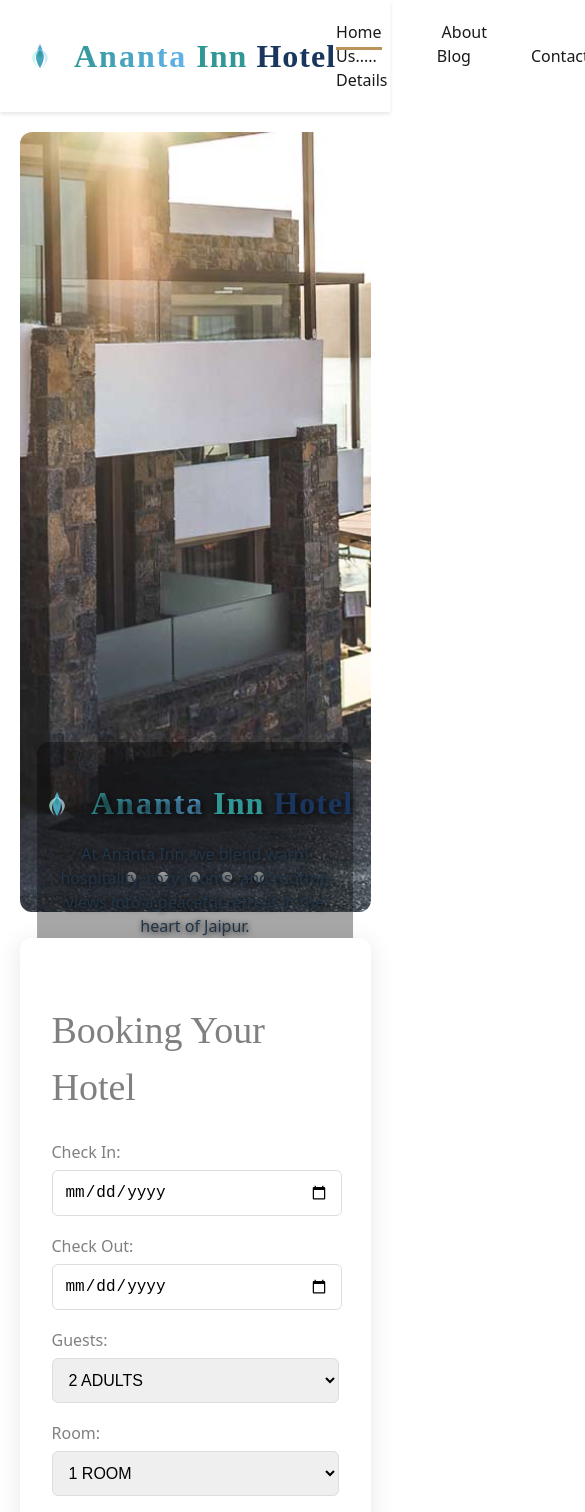
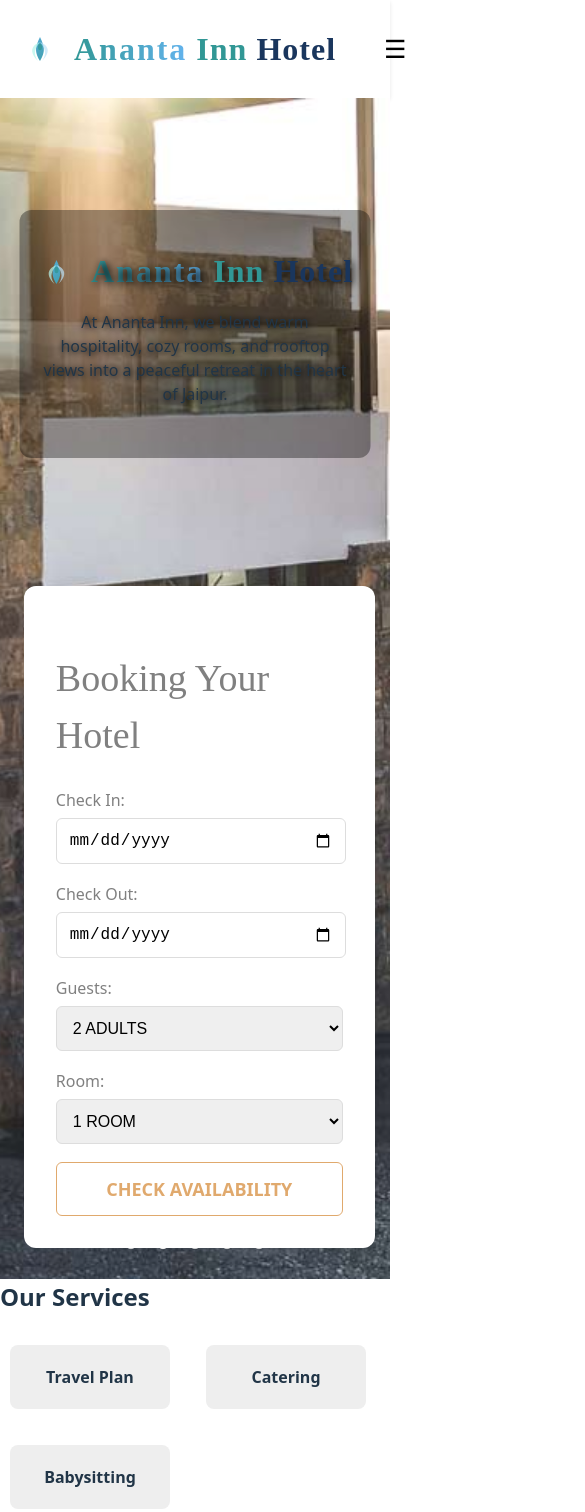
Before and after one commit to naveenjarwal/AnantaInnWeb, a React (Vite) app: page / in a window 390 px wide. Shown: the top 1512 px of the page, 585 px wide, since content can reach past the window. Built offline with nearby package versions, Linux system fonts and the light colour scheme.

Commit message:
new changes

```diff
--- /dev/null
+++ b/src/components/Header.css
@@ -0,0 +1,83 @@
+.main-header {
+
+  display: flex;
+
+  justify-content: space-between;
+
+  align-items: center;
+
+  padding: 16px 24px;
+
+  background-color: white;
+
+  position: sticky;
+
+  top: 0;
+
+  z-index: 1000;
+
+  box-shadow: 0 2px 6px rgba(0, 0, 0, 0.1);
+
+}
+
+.logo {
+
+  font-size: 1.5rem;
+
+  font-weight: bold;
+
+}
+
+.desktop-nav ul {
+
+  display: flex;
+
+  gap: 24px;
+
+  list-style: none;
+
+  margin: 0;
+
+  padding: 0;
+
+}
+
+.desktop-nav li {
+
+  font-size: 1rem;
+
+  cursor: pointer;
+
+}
+
+.hamburger {
+
+  font-size: 2rem;
+
+  background: none;
+
+  border: none;
+
+  cursor: pointer;
+
+  display: none; /* hidden by default */
+
+}
+
+/* Mobile View */
+
+@media (max-width: 768px) {
+
+  .desktop-nav {
+
+    display: none; /* hide full nav */
+
+  }
+
+  .hamburger {
+
+    display: block; /* show hamburger */
+
+  }
+
+}
--- a/src/components/Header.tsx
+++ b/src/components/Header.tsx
@@ -1,6 +1,8 @@
-import React from 'react';
+import React, { useState } from 'react';
 import { NavLink, useNavigate } from 'react-router-dom';
 import Logo from './Logo';
+import './Header.css';
+import MobileMenu from './MobileMenu';
 
 const linkStyle = {
   color: '#19191a',
@@ -16,9 +18,11 @@ const activeStyle = {
 };
 
 const Header: React.FC = () => {
+  const [menuOpen, setMenuOpen] = useState(false);
   const navigate = useNavigate();
 
   return (
+    <>
     <header style={{
       background: '#fff',
       padding: 20,
@@ -29,14 +33,14 @@ const Header: React.FC = () => {
       boxShadow: '0 2px 4px rgba(0, 0, 0, 0.1)',
     }}>
       <Logo />
-      <nav>
+      <nav className="desktop-nav">
         <NavLink to="/" end style={({ isActive }) => isActive ? { ...linkStyle, ...activeStyle } : linkStyle}>Home</NavLink>
-        <NavLink to="/about-us" style={({ isActive }) => isActive ? { ...linkStyle, ...activeStyle } : linkStyle}>About Us.....</NavLink>
+        <NavLink to="/about-us" style={({ isActive }) => isActive ? { ...linkStyle, ...activeStyle } : linkStyle}>About Us</NavLink>
         <NavLink to="/blog" style={({ isActive }) => isActive ? { ...linkStyle, ...activeStyle } : linkStyle}>Blog</NavLink>
         <NavLink to="/contact" style={({ isActive }) => isActive ? { ...linkStyle, ...activeStyle } : linkStyle}>Contact</NavLink>
         <NavLink to="/room-details" style={({ isActive }) => isActive ? { ...linkStyle, ...activeStyle, marginRight: 190 } : { ...linkStyle, marginRight: 190 }}>Room Details</NavLink>
       </nav>
-      <button
+      <button className="desktop-nav"
         onClick={() => navigate('/login')}
         style={{
           background: '#b9935a',
@@ -55,7 +59,23 @@ const Header: React.FC = () => {
       >
         Login
       </button>
+      <span className="hamburger"
+       style={{
+          color: '#000',
+          border: 'none',
+          padding: '10px 28px',
+          fontWeight: 600,
+          fontSize: 25,
+          marginLeft: 20,
+        }}
+      onClick={() => setMenuOpen(true)}>
+&#9776;
+</span>
+
     </header>
+
+<MobileMenu isOpen={menuOpen} onClose={() => setMenuOpen(false)} />
+  </>
   );
 };
 
--- /dev/null
+++ b/src/components/MobileMenu.css
@@ -0,0 +1,87 @@
+.mobile-menu-overlay {
+
+  position: fixed;
+
+  top: 0;
+
+  left: 0;
+
+  width: 60%;
+
+  height: 100%;
+
+  background: rgb(245, 234, 234);
+
+  z-index: 9999;
+
+  padding: 20px;
+
+  overflow-y: auto;
+
+}
+.navigation-part{
+    display:flex;
+    flex-direction:column;
+    gap:20px;
+    margin-top:50%
+}
+
+.navi-data{
+    color:black;
+    font-weight: 600;
+    border-bottom: 1px solid #ccc;
+}
+
+.logo{
+  color:black;
+  font-style: italic;
+}
+
+.close-btn {
+
+  font-size: 2rem;
+  color:black;
+  border-color: black;
+  border-width: 1;
+
+  background: none;
+
+  border: none;
+
+  float: right;
+
+}
+
+.mobile-menu-content {
+
+  margin-top: 40px;
+
+}
+
+.mobile-menu-content ul {
+
+  list-style: none;
+
+  padding: 0;
+
+}
+
+.mobile-menu-content li {
+
+  margin: 20px 0;
+
+  font-size: 1.25rem;
+
+}
+
+.mobile-book-btn {
+
+  margin: 30px 0;
+
+}
+
+.mobile-footer {
+
+  margin-top: 40px;
+
+}
--- /dev/null
+++ b/src/components/MobileMenu.tsx
@@ -0,0 +1,60 @@
+// src/components/MobileMenu.tsx
+
+import React from 'react';
+import { NavLink, useNavigate } from 'react-router-dom';
+
+import './MobileMenu.css'; // Style as per your design
+import './Header.css';
+import Logo from './Logo';
+
+const linkStyle = {
+  color: '#19191a',
+  marginRight: 60,
+  textDecoration: 'none',
+  paddingBottom: 4,
+  fontWeight: 500,
+  transition: 'border-bottom 0.2s'
+};
+
+const activeStyle = {
+  borderBottom: '3px solid #b9935a', // Golden underline
+};
+
+const MobileMenu = ({ isOpen, onClose }: { isOpen: boolean; onClose: () => void }) => {
+
+  if (!isOpen) return null;
+
+  return (
+<div className="mobile-menu-overlay">
+<button className="close-btn" onClick={onClose}>×</button>
+<div className="mobile-menu-content">
+{/* <div className="logo">Ananta Inn</div> */}
+
+<div >
+ <nav className='navigation-part' >
+        <NavLink to="/" end className='navi-data'>Home</NavLink>
+        <NavLink to="/about-us" className='navi-data'>About Us</NavLink>
+        <NavLink to="/blog" className='navi-data'>Blog</NavLink>
+        <NavLink to="/contact" className='navi-data'>Contact</NavLink>
+        <NavLink to="/room-details" className='navi-data'>Room Details</NavLink>
+      </nav>
+</div>
+<div className="mobile-book-btn">
+<button>Booking Now</button>
+</div>
+<div className="mobile-footer">
+<p className='navi-data'>Phone: (+91) 9660969602</p>
+<p className='navi-data'>Email: nvnjarwal@gmail.com</p>
+<div className="social-icons">
+
+            {/* FB | TW | IG */}
+</div>
+</div>
+</div>
+</div>
+
+  );
+
+};
+
+export default MobileMenu;
--- a/src/screens/HomeScreen.css
+++ b/src/screens/HomeScreen.css
@@ -13,35 +13,94 @@
 
 .custom-dot .slick-dots li {
   margin: 0 6px;
-
 }
 
 .custom-dot .slick-dots li button:before {
   font-size: 12px;
   color: #fff;
   opacity: 0.8;
-
 }
 
 .custom-dot .slick-dots li.slick-active button:before {
   color: #fff;
   opacity: 1;
+}
+
+.hero-wrapper {
+position: relative;
+width: 100%;
+height:100vh;
+overflow: hidden;
+}
+
+.hero-slider {
+  width: 100%;
+height:100vh;
+background-size: cover;
+background-position: center;
+}
+
+.booking-container{
+   position: 'absolute';
+   left: '0%';
+   top: '0%';
+   transform: translate(210%, -110%);
+   z-index: 2;
+   width: '90%';
+   max-width: 400px;
+   padding: 24px;
+   pointer-events: 'auto'
+}
+
+.main{
+  width: '100vw';
+  min-height: '100vh';
+  margin: '0 auto'
+}
 
 
-}
 
-@media screen and (max-width: 768px) {
+@media (max-width: 768px) {
  .hero-content {
    flex-direction: column !important;
    left: 50% !important;
    transform: translate(-50%, -50%) !important;
    max-width: 90% !important;
+   top: 20% !important;
  }
  .booking-container {
+   position: absolute !important;
+   transform: none !important;
+   width: 90% !important;
+   max-width: 90% !important;
+   top: 40%;
+   left:2%;
+    transform: translate(-50%,-50%);
+    max-width: 95%;
+    padding: 16px;
+ }
+
+ .slider-container {
    position: static !important;
    transform: none !important;
    width: 100% !important;
    max-width: 100% !important;
-   margin-top: 20px;
+    height:fit-content;
  }
+.hero-wrapper {
+position: relative;
+width: 100%;
+height:140vh;
+overflow: hidden;
 }
+
+.hero-slider {
+  width: 100%;
+height:140vh;
+background-size: cover;
+background-position: center;
+}
+.main{
+height: auto;
+}
+}
--- a/src/screens/HomeScreen.tsx
+++ b/src/screens/HomeScreen.tsx
@@ -22,7 +22,7 @@ const heroImages = [
 
 
 const slogans = [
- "Welcome to  Inn — Where Comfortable Stays, Delicious Dining, and Breathtaking Rooftop Moments Come Together for an Unforgettable Experience.",
+ "Welcome to Ananta Inn — Where Comfortable Stays, Delicious Dining, and Breathtaking Rooftop Moments Come Together for an Unforgettable Experience.",
   "At Ananta Inn, we blend warm hospitality, cozy rooms, and rooftop views into a peaceful retreat in the heart of Jaipur.",
   "Discover the perfect blend of luxury, comfort, and culinary delight — all under one roof at Ananta Inn.",
   "More than just a stay — Ananta Inn offers you a place to relax, dine, and enjoy city views from our exclusive rooftop.",
@@ -46,31 +46,29 @@ const HomeScreen: React.FC = () => {
   };
 
   return (
-    <div style={{ width: '100vw', minHeight: '100vh', margin: '0 auto' }}>
+    <div className='main' style={{ width: '100vw', minHeight: '100vh', margin: '0 auto' }}>
       <Header />
-     <main
- style={{
-   margin: '0 auto',
-   padding: '20px clamp(10px, 5vw, 40px)',
-   boxSizing: 'border-box',
- }}
->
+
         {/* Hero Slider Section with fixed content */}
-        <section style={{ marginBottom: 40, position: 'relative', minHeight: 780 }}>
+        {/* <section style={{  position: 'relative',  }}> */}
+          <div className = "hero-wrapper">
           <Slider {...sliderSettings}>
             {heroImages.map((img, idx) => (
               <div key={idx}>
                 <div
+                className = "hero-slider"
                   style={{
                     background: `url('${img}') center/cover no-repeat`,
                     minHeight: 780,
-                    borderRadius: 12,
-                    width: '100%',
+                    minWidth:100,
+                    // borderRadius: 12,
+                    // width: '100%',
                   }}
                 />
               </div>
             ))}
           </Slider>
+
           {/* Fixed hero text */}
           <div
           className='hero-content'
@@ -112,44 +110,35 @@ const HomeScreen: React.FC = () => {
           </div>
           {/* Fixed BookingSection */}
           <div
-          className='booking-container'
-            style={{
-              position: 'absolute',
-              left: '80%',
-              top: '50%',
-              transform: 'translate(-50%, -50%)',
-              zIndex: 2,
-              width: '100%',
-              maxWidth: 400,
-              padding: 0,
-              pointerEvents: 'auto'
-            }}
+          className = "booking-container"
+
           >
             <BookingSection />
           </div>
-        </section>
+           </div>
+        {/* </section> */}
 
-        <h2 style={{ marginTop: 40 }}>Our Services</h2>
+        <h2 style={{ marginTop: 0 }}>Our Services</h2>
         <div style={{ display: 'flex', flexWrap: 'wrap', gap: 16 }}>
           <ServiceCard title="Travel Plan" />
           <ServiceCard title="Catering" />
           <ServiceCard title="Babysitting" />
         </div>
-        <h2 style={{ marginTop: 40 }}>Rooms</h2>
+        <h2 style={{ marginTop: 0 }}>Rooms</h2>
         <div style={{ display: 'flex', flexWrap: 'wrap', gap: 16 }}>
           <RoomCard title="Double Room" price="199" image="/assets/images/room-1.jpg" />
           <RoomCard title="Premium King Room" price="159" image="/assets/images/room-2.jpg" />
           <RoomCard title="Deluxe Room" price="299" image="/assets/images/room-3.jpg" />
         </div>
-        <h2 style={{ marginTop: 40 }}>Testimonials</h2>
+        <h2 style={{ marginTop: 0 }}>Testimonials</h2>
        <TestimonialCard
   author="Priya Sharma"
   text="Our stay in Jaipur was magical! The decor and hospitality felt truly Rajasthani."
   image="https://randomuser.me/api/portraits/women/68.jpg" // or any Jaipur/ethnic avatar
 />
-        <h2 style={{ marginTop: 40 }}>Blog</h2>
+        <h2 style={{ marginTop: 0 }}>Blog</h2>
         <BlogCard title="Tremblant In Canada" date="15th April, 2019" />
-      </main>
+
       <Footer />
     </div>
   );
```
